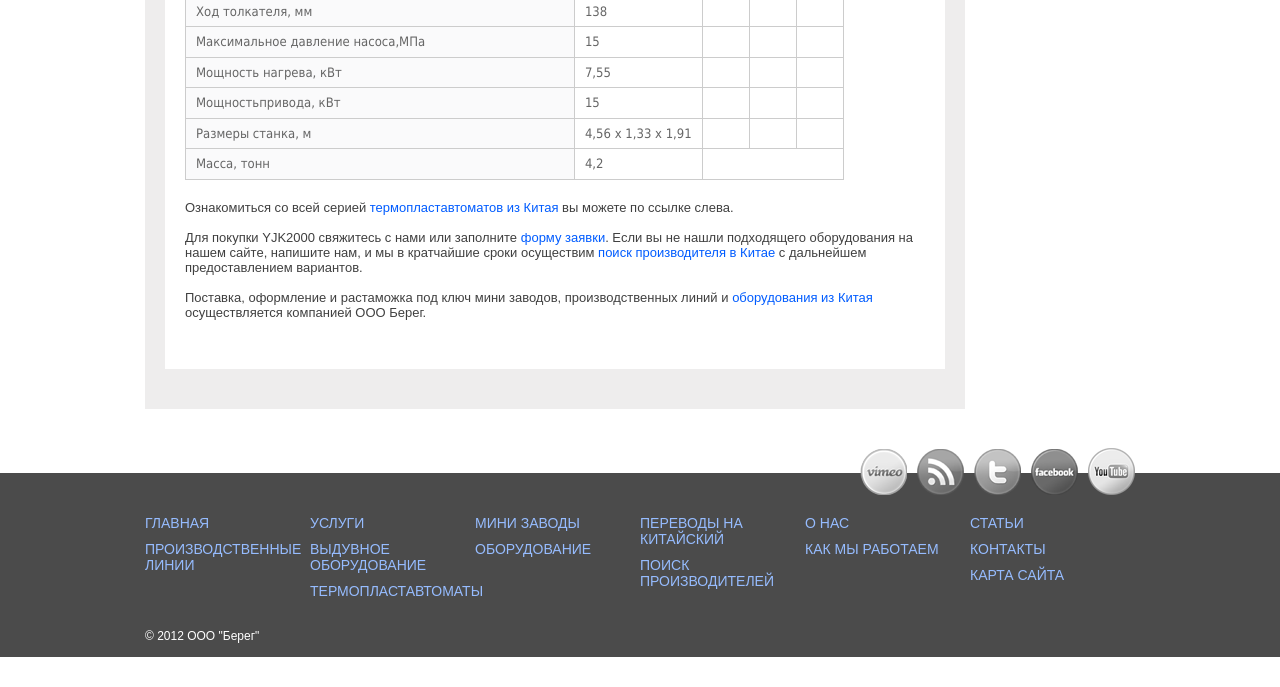
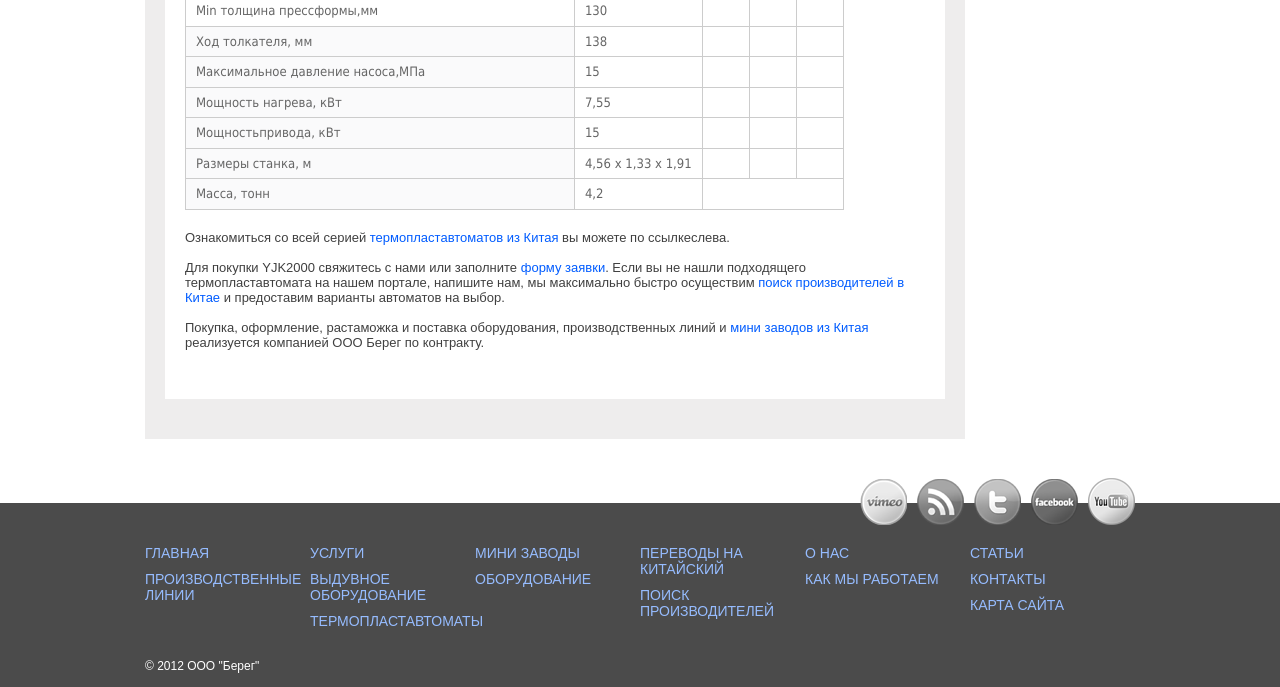
Before and after one commit to pivolan/Bereg_china_gae, a Python web app: template templates/tpa/yjk2000.html in a window 1280 px wide. Shown: the part 1783-2470 px from the top of the page. Before the commit the page ends 2440 px from the top, so only its background shows below. Run offline with Jinja, Linux system fonts and the light colour scheme; the template is opened without the code that fills it, so the values that code supplies are empty.

Commit message:
исправления на страницах ТПА

```diff
--- a/templates/tpa/yjk2000.html
+++ b/templates/tpa/yjk2000.html
@@ -13,12 +13,14 @@
 {% endblock %}
 {% block prod_desc %}
 	<p><img src="/public/img/tpa_full/text/tpa-yjk2000.jpg" alt="термопластавтомат серии YJK2000"></p>
-	<p><strong>Термопластавтомат серии YJK2000</strong> - машина для литья под давлением пластмассовых масс. Предназначен
-		для серийного производства небольших изделий из полимеров. Высокотехнологичность, безопасность, простота
-		управления, в купе с дешевизной – главные преимущества термопластавтомата серии YJK2000. Процесс производства
-		полностью автоматизирован. Программа вводиться по средствам ЖК-дисплея. Термопластавтомат серии YJK2000
-		оборудован датчиками контроля температуры, что обеспечивает возможность продолжительной и безопасной
-		эксплуатации.</p>
+	<p><strong>Термопластавтомат серии YJK2000</strong> инжекционно-литьевая машина для производства изделий из
+		полимеров. Технические характеристики позволяют YJK2000 изготавливать более крупные заготовки и детали из
+		пластмассы, по сравнению со своими предшественниками. Основное назначение YJK2000 - производство деталей средних
+		размеров, например, брелки, большие кнопки, корпуса средних размеров, крышки и т.д. Оптимальное соотношение
+		длины шнека к диаметру и высокая скорость пластификации значительно повышают производительность автомата. В
+		термопластавтомат серии YJK2000 встроены датчики контроля температур, что обеспечивает безопасность и
+		продолжительную работу.
+	</p>
 	<h2>Характеристики термопластавтомата YJK2000</h2>
 	<p><img src="/public/img/tpa_full/text/tpa-pressforma-yjk2000.jpg" alt="прессформа термопластавтомата YJK2000"></p>
 
@@ -173,14 +175,12 @@
 		</tbody>
 	</table>
 
-	<p>Ознакомиться со всей серией <a href="/termoplastavtomaty-kitay">термопластавтоматов из Китая</a> вы можете по
-		ссылке слева.</p>
-
-	<p>Для покупки YJK2000 свяжитесь с нами или заполните <a href="/contacts">форму заявки</a>. Если вы не нашли
-		подходящего оборудования на нашем сайте, напишите нам, и мы в кратчайшие сроки осуществим
-		<a href="/poisk-proizvoditelei-i-tovarov-v-kitae">поиск производителя в Китае</a> с дальнейшем предоставлением
-		вариантов.</p>
-
-	<p>Поставка, оформление и растаможка под ключ мини заводов, производственных линий и
-		<a href="/oborudovanie-iz-kitaia">оборудования из Китая</a> осуществляется компанией ООО Берег.</p>
+	<p>Ознакомиться со всей серией <a href="/termoplastavtomaty-kitay">термопластавтоматов из Китая</a> вы можете по ссылкеслева.</p>
+	<p>Для покупки YJK2000 свяжитесь с нами или заполните <a href="/contacts">форму заявки</a>. Если вы не нашли подходящего
+		термопластавтомата на нашем портале, напишите нам, мы максимально быстро осуществим <a href="/poisk-proizvoditelei-i-tovarov-v-kitae">поиск
+			производителей в Китае</a> и предоставим варианты автоматов на выбор.
+	</p>
+	<p>Покупка, оформление, растаможка и поставка оборудования, производственных линий и <a href="/mini-zavody-iz-kitaya">мини заводов из
+		Китая</a> реализуется компанией ООО Берег по контракту.
+	</p>
 {% endblock %}
```
Also changed, not shown: templates/tpa/yj800.html (+11 -5 lines), templates/tpa/yjk1200.html (+8 -13 lines).
